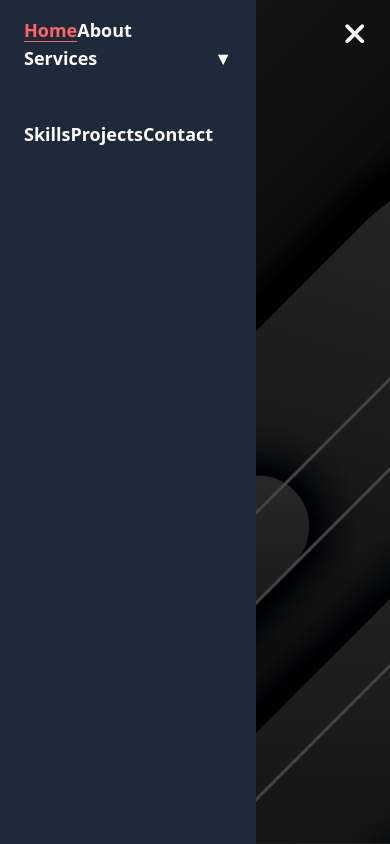
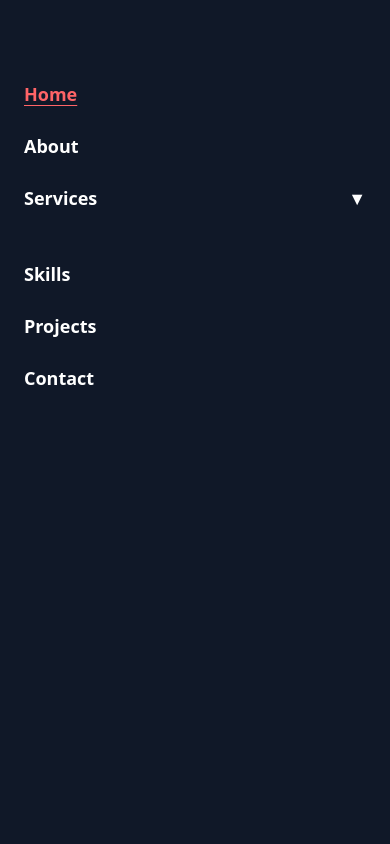
Before and after one commit to surajpxl/myPortfolio_react, a React (Vite) app: page / in a window 390 px wide. Both pictures are taken after a click on the button 352 px from the left and 34 px from the top of the page. Shown: the top 844 px of the page. Built offline with nearby package versions, Linux system fonts and the light colour scheme.

Commit message:
menu icon updates

```diff
--- a/src/components/Navbar.jsx
+++ b/src/components/Navbar.jsx
@@ -84,23 +84,25 @@ const Navbar = () => {
 
       {/* Mobile Menu */}
       {isMenuOpen && (
-        <div className="fixed top-0 left-0 h-full w-64 bg-gray-800 px-6 pt-4 pb-6 space-y-6 text-lg font-semibold z-40 md:hidden">
+  <div className="fixed top-0 left-0 h-full w-full bg-gray-900 bg-opacity-95 px-6 pt-20 pb-6 flex flex-col space-y-6 text-lg font-semibold z-40 md:hidden">
     <Link to="/#home" smooth className={navLinkClasses('home')} onClick={() => setIsMenuOpen(false)}>Home</Link>
     <Link to="/#about" smooth className={navLinkClasses('about')} onClick={() => setIsMenuOpen(false)}>About</Link>
 
+    {/* Dropdown Toggle */}
     <button
       onClick={() => setIsDropdownOpen(!isDropdownOpen)}
-            className="block text-white hover:text-red-300 w-full text-left focus:outline-none"
+      className="text-white hover:text-red-300 text-left focus:outline-none"
     >
       Services <span className="float-right">{isDropdownOpen ? '▲' : '▼'}</span>
     </button>
 
-          <div className={`pl-4 mt-2 space-y-2 overflow-hidden transition-all duration-500 ease-in-out ${
-            isDropdownOpen ? 'max-h-40' : 'max-h-0'
+    {/* Dropdown Content */}
+    <div className={`pl-4 transition-all duration-300 ease-in-out overflow-hidden ${
+      isDropdownOpen ? 'max-h-screen opacity-100' : 'max-h-0 opacity-0'
     }`}>
-            <Link to="/#services" smooth className={navLinkClasses('services')} onClick={() => setIsMenuOpen(false)}>Website Designing</Link>
-            <Link to="/#services" smooth className={navLinkClasses('services')} onClick={() => setIsMenuOpen(false)}>Website Maintenance</Link>
-            <Link to="/#services" smooth className={navLinkClasses('services')} onClick={() => setIsMenuOpen(false)}>SEO Optimization</Link>
+      <Link to="/#services" smooth className="block py-2 text-white hover:text-red-300" onClick={() => setIsMenuOpen(false)}>Website Designing</Link>
+      <Link to="/#services" smooth className="block py-2 text-white hover:text-red-300" onClick={() => setIsMenuOpen(false)}>Website Maintenance</Link>
+      <Link to="/#services" smooth className="block py-2 text-white hover:text-red-300" onClick={() => setIsMenuOpen(false)}>SEO Optimization</Link>
     </div>
 
     <Link to="/#skills" smooth className={navLinkClasses('skills')} onClick={() => setIsMenuOpen(false)}>Skills</Link>
@@ -108,6 +110,7 @@ const Navbar = () => {
     <Link to="/#contact" smooth className={navLinkClasses('contact')} onClick={() => setIsMenuOpen(false)}>Contact</Link>
   </div>
 )}
+
     </nav>
   );
 };
```
Lines whose indentation alone changed are shown as unchanged.
